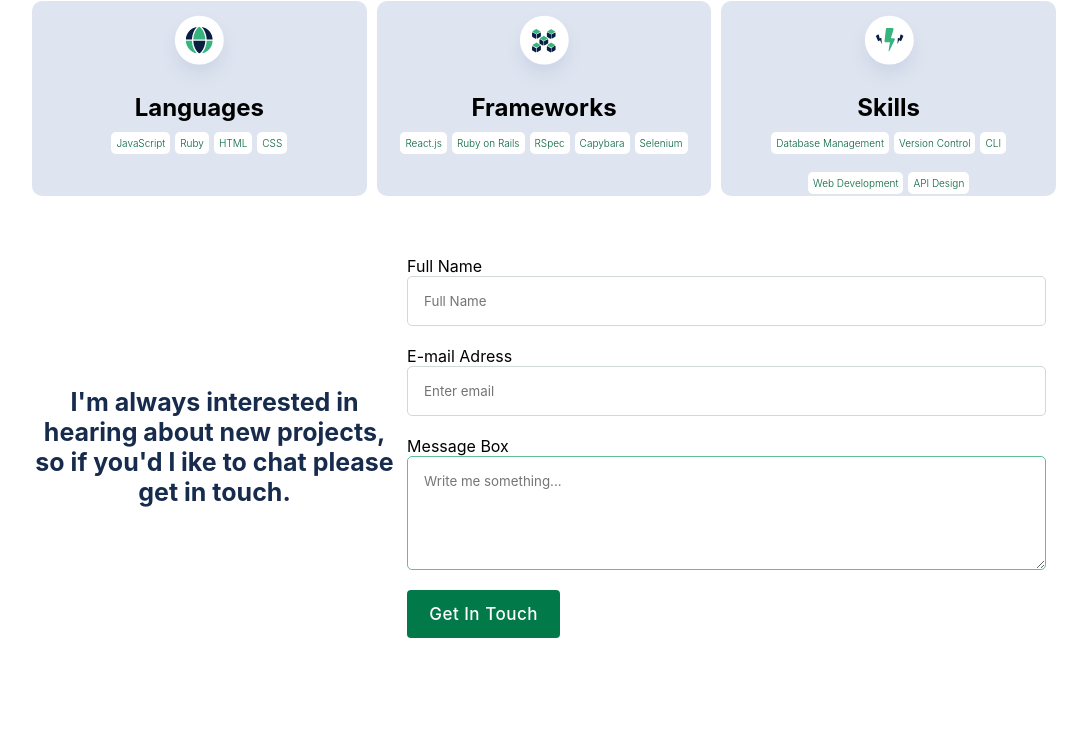
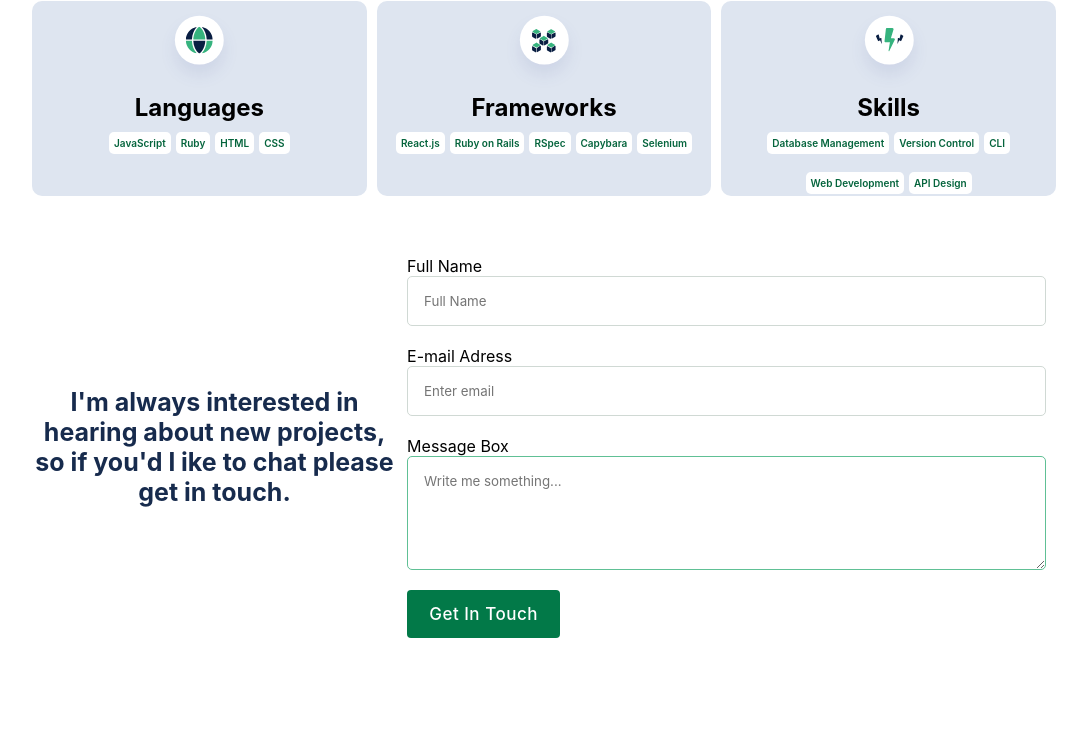
Before and after one commit to Nahid1911/Nahid-s_Portfolio, a plain HTML site: page index.html in a window 1280 px wide. Shown: the part 2232-2978 px from the top of the page, without its empty margins (96-1183 px from the left). Drawn offline with Linux system fonts and the light colour scheme.

Commit message:
contrast error corection

```diff
--- a/style.css
+++ b/style.css
@@ -754,7 +754,8 @@
     margin-top: 10px;
     color: #04643c;
     white-space: nowrap;
-    font-weight: 300;
+    font-weight: 600;
+    font-size: 10px;
   }
 
   .contact-info {
```
